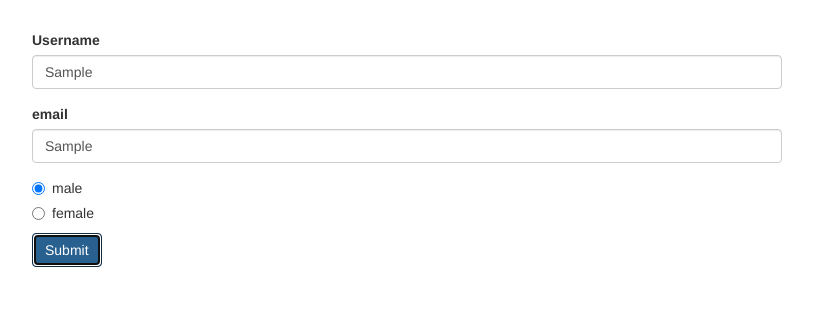
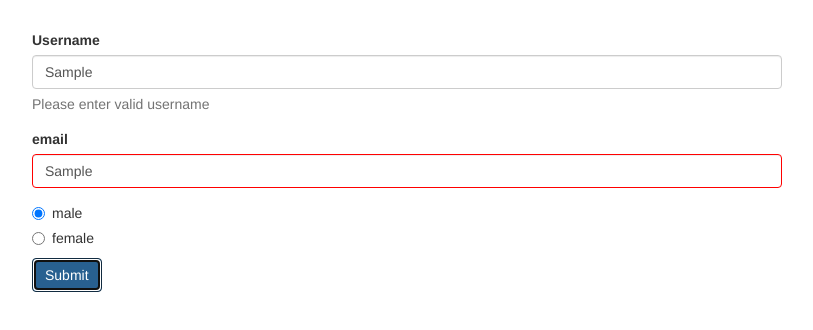
Before and after one commit to manoj1995madushanka/angular-reactive-forms, an Angular app: page / in a window 1280 px wide. Both pictures are taken after typing "Sample", "Sample" into the empty fields and a click on the button "Submit". Shown: the top 330 px of the page, without its empty margins (233-1046 px from the left). Built offline with nearby package versions, Linux system fonts and the light colour scheme.

Commit message:
add html form validation and style

```diff
--- a/src/app/app.component.css
+++ b/src/app/app.component.css
@@ -1,3 +1,7 @@
 .container {
   margin-top: 30px;
 }
+
+input.ng-invalid.ng-touched {
+  border: 1px solid red;
+}
--- a/src/app/app.component.html
+++ b/src/app/app.component.html
@@ -10,6 +10,9 @@
             id="username"
             formControlName="username"
             class="form-control">
+          <span class="help-block"
+                *ngIf="signupForm.get('username').valid && signupForm.get('username').touched">
+            Please enter valid username</span>
         </div>
         <div class="form-group">
           <label for="email">email</label>
@@ -19,6 +22,9 @@
             id="email"
             [formControlName]="'email'"
             class="form-control">
+          <span class="help-block"
+                *ngIf="signupForm.get('email').valid && signupForm.get('email').touched">
+            Please enter valid email</span>
         </div>
         <div class="radio" *ngFor="let gender of genders">
           <label>
@@ -28,6 +34,9 @@
               [value]="gender">{{ gender }}
           </label>
         </div>
+        <span class="help-block"
+              *ngIf="signupForm.valid && signupForm.touched">
+            form is invalid</span>
         <button class="btn btn-primary" type="submit">Submit</button>
       </form>
     </div>
```
